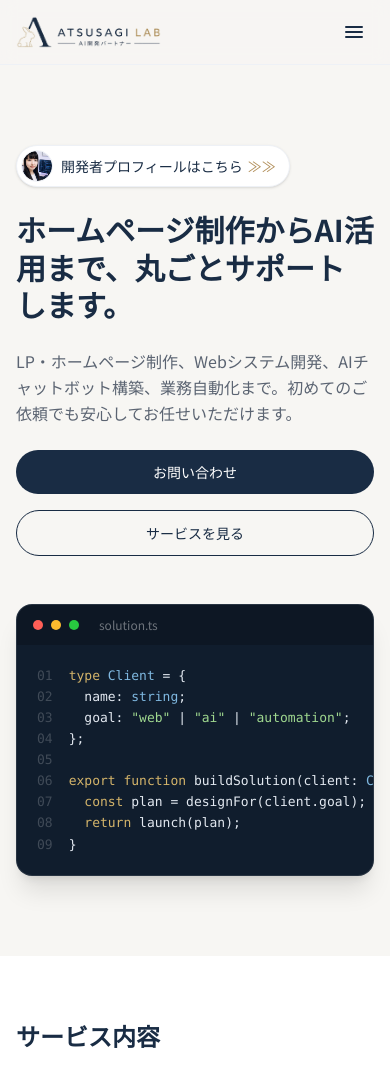
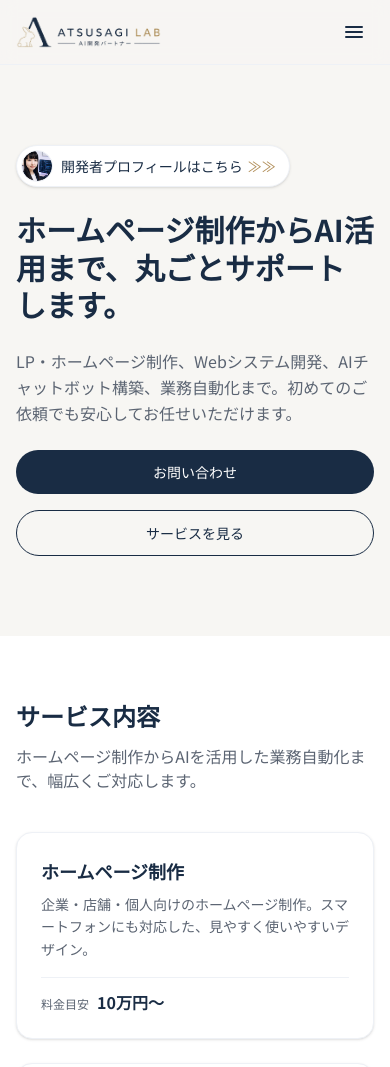
Before and after one commit to atsusagi111-dot/portfolio, a Next.js app: page / in a window 390 px wide. Shown: the top 1067 px of the page. Built offline with nearby package versions, Linux system fonts and the light colour scheme.

Commit message:
Auto-commit: update 2026-08-02 21:45:58

```diff
--- a/components/sections/Hero.tsx
+++ b/components/sections/Hero.tsx
@@ -29,7 +29,7 @@ export function Hero() {
           </div>
         </div>
 
-        <div className="flex justify-center lg:justify-end">
+        <div className="hidden justify-center sm:flex lg:justify-end">
           <CodeShowcase />
         </div>
       </div>
```
